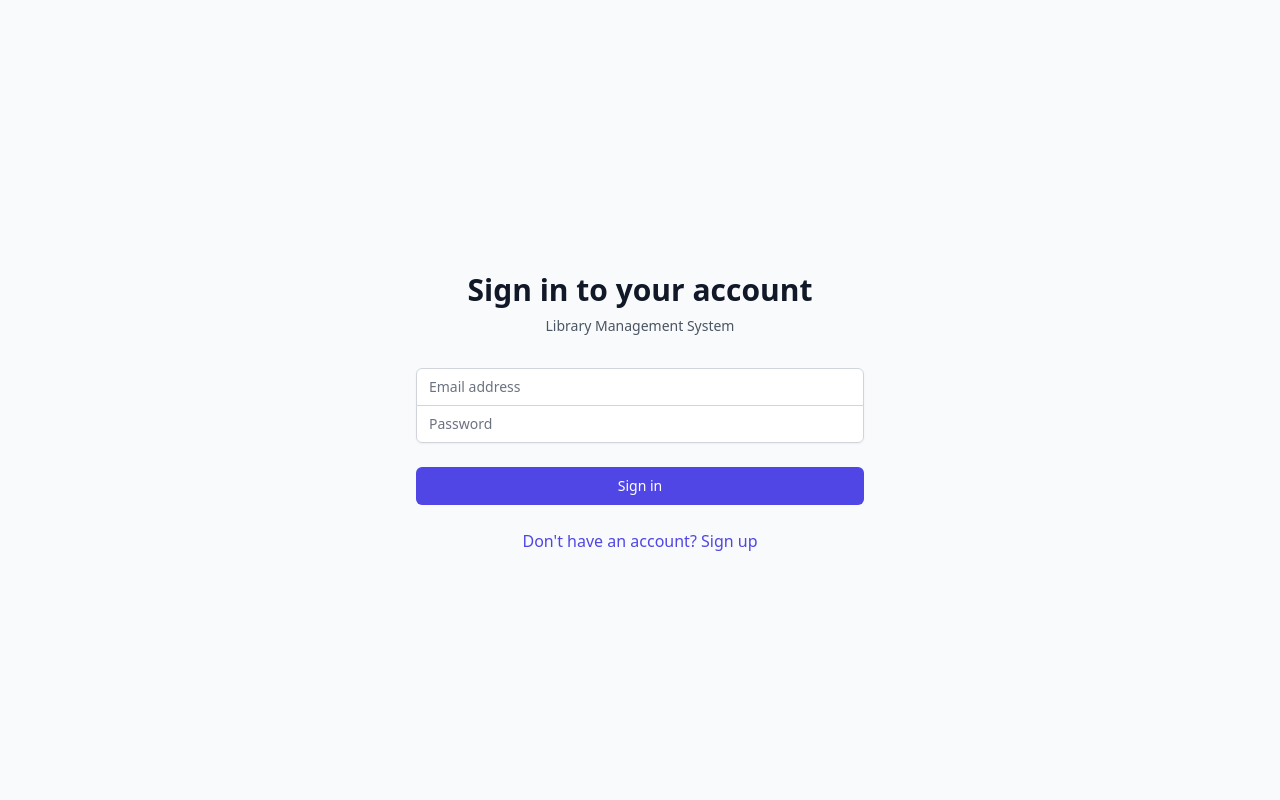
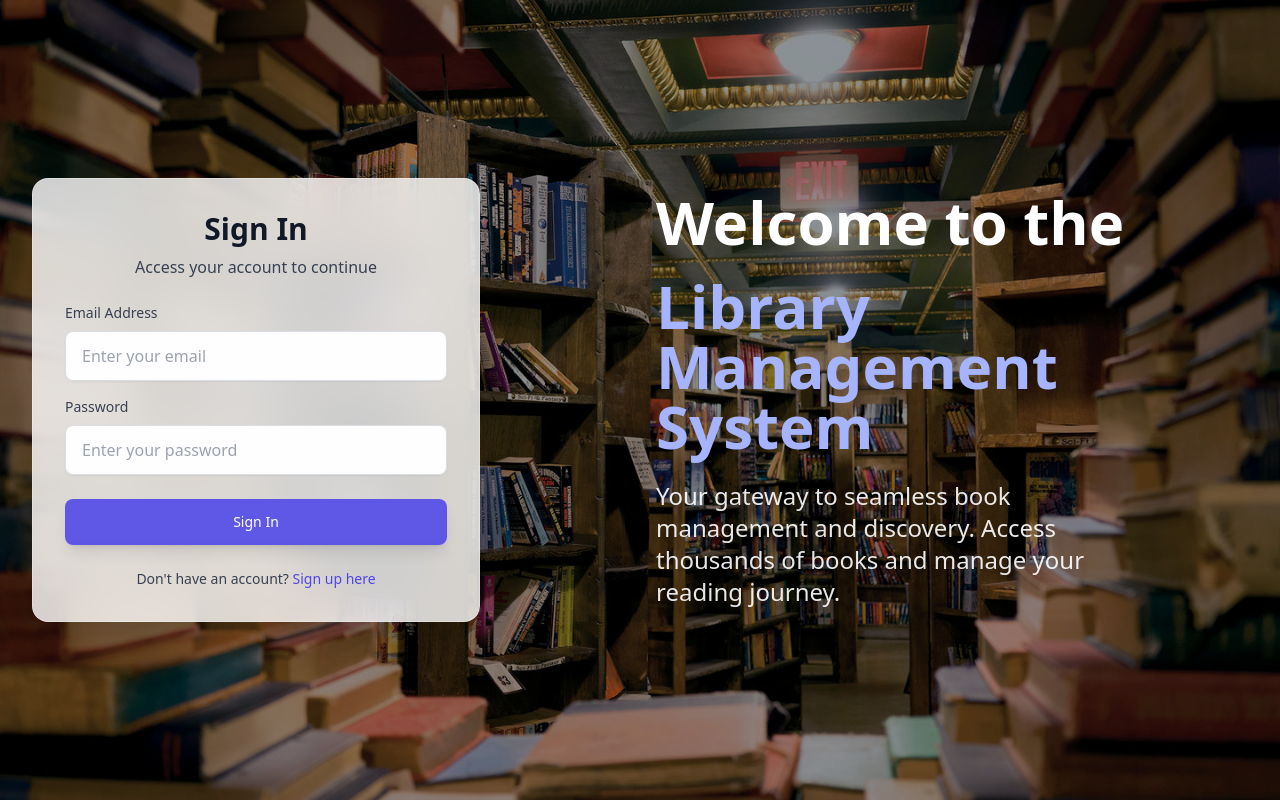
Before and after one commit to imashi2001/LibraryMS_frontend, a Next.js app: page /login in a window 1280 px wide. Built offline with nearby package versions, Linux system fonts and the light colour scheme; no server answers.

Commit message:
add landing page and upadate sign in and sign up forms

```diff
--- a/app/login/page.tsx
+++ b/app/login/page.tsx
@@ -4,25 +4,26 @@ import { useState, useEffect } from 'react';
 import { useRouter } from 'next/navigation';
 import { useAuth } from '@/contexts/AuthContext';
 import Link from 'next/link';
+import Image from 'next/image';
 
 export default function LoginPage() {
   const [email, setEmail] = useState('');
   const [password, setPassword] = useState('');
   const [error, setError] = useState('');
   const [isLoading, setIsLoading] = useState(false);
-  const { login, isAuthenticated, user } = useAuth();
+  const { login, isAuthenticated, user, isLoading: authLoading } = useAuth();
   const router = useRouter();
 
   // Redirect if already authenticated
   useEffect(() => {
-    if (isAuthenticated && user) {
+    if (!authLoading && isAuthenticated && user) {
       if (user.role === 'LIBRARIAN') {
         router.push('/librarian/dashboard');
       } else {
         router.push('/user/dashboard');
       }
     }
-  }, [isAuthenticated, user, router]);
+  }, [isAuthenticated, user, authLoading, router]);
 
   const handleSubmit = async (e: React.FormEvent) => {
     e.preventDefault();
@@ -38,27 +39,65 @@ export default function LoginPage() {
     }
   };
 
+  if (authLoading) {
     return (
-    <div className="min-h-screen flex items-center justify-center bg-gray-50 py-12 px-4 sm:px-6 lg:px-8">
-      <div className="max-w-md w-full space-y-8">
-        <div>
-          <h2 className="mt-6 text-center text-3xl font-extrabold text-gray-900">
-            Sign in to your account
-          </h2>
-          <p className="mt-2 text-center text-sm text-gray-600">
-            Library Management System
+      <div className="min-h-screen flex items-center justify-center bg-gradient-to-br from-indigo-50 to-purple-50">
+        <div className="text-center">
+          <div className="animate-spin rounded-full h-12 w-12 border-b-2 border-indigo-600 mx-auto"></div>
+          <p className="mt-4 text-gray-600">Loading...</p>
+        </div>
+      </div>
+    );
+  }
+
+  if (isAuthenticated) {
+    return null; // Will redirect
+  }
+
+  return (
+    <div className="min-h-screen relative flex items-center justify-center">
+      {/* Full Page Background Image */}
+      <div className="absolute inset-0 z-0">
+        <Image
+          src="/LMB1.jpg"
+          alt="Library Background"
+          fill
+          className="object-cover"
+          priority
+          quality={100}
+        />
+        {/* Overlay for better readability */}
+        <div className="absolute inset-0 bg-black/40"></div>
+      </div>
+
+      {/* Content Container */}
+      <div className="relative z-10 w-full max-w-7xl mx-auto px-4 sm:px-6 lg:px-8">
+        <div className="grid grid-cols-1 lg:grid-cols-2 gap-8 items-center min-h-screen py-12">
+
+          {/* Left Side - Login Form */}
+          <div className="flex justify-center lg:justify-start">
+            <div className="w-full max-w-md">
+              <div className="bg-white/80 backdrop-blur-xl py-8 px-6 sm:px-8 rounded-2xl shadow-2xl border border-white/30">
+                <div className="text-center mb-6">
+                  <h3 className="text-3xl font-bold text-gray-900 mb-2">
+                    Sign In
+                  </h3>
+                  <p className="text-gray-700">
+                    Access your account to continue
                   </p>
                 </div>
-        <form className="mt-8 space-y-6" onSubmit={handleSubmit}>
+
+                <form className="space-y-6" onSubmit={handleSubmit}>
                   {error && (
-            <div className="bg-red-50 border border-red-200 text-red-700 px-4 py-3 rounded">
-              {error}
+                    <div className="bg-red-50/90 border-l-4 border-red-500 text-red-700 px-4 py-3 rounded backdrop-blur-sm">
+                      <p className="text-sm font-medium">{error}</p>
                     </div>
                   )}
-          <div className="rounded-md shadow-sm -space-y-px">
+
+                  <div className="space-y-4">
                     <div>
-              <label htmlFor="email" className="sr-only">
-                Email address
+                      <label htmlFor="email" className="block text-sm font-medium text-gray-700 mb-2">
+                        Email Address
                       </label>
                       <input
                         id="email"
@@ -66,14 +105,15 @@ export default function LoginPage() {
                         type="email"
                         autoComplete="email"
                         required
-                className="appearance-none rounded-none relative block w-full px-3 py-2 border border-gray-300 placeholder-gray-500 text-gray-900 rounded-t-md focus:outline-none focus:ring-indigo-500 focus:border-indigo-500 focus:z-10 sm:text-sm"
-                placeholder="Email address"
+                        className="appearance-none block w-full px-4 py-3 bg-white/90 border border-gray-300/80 rounded-lg placeholder-gray-400 text-gray-900 focus:outline-none focus:ring-2 focus:ring-indigo-500 focus:border-transparent transition shadow-sm backdrop-blur-sm"
+                        placeholder="Enter your email"
                         value={email}
                         onChange={(e) => setEmail(e.target.value)}
                       />
                     </div>
+
                     <div>
-              <label htmlFor="password" className="sr-only">
+                      <label htmlFor="password" className="block text-sm font-medium text-gray-700 mb-2">
                         Password
                       </label>
                       <input
@@ -82,8 +122,8 @@ export default function LoginPage() {
                         type="password"
                         autoComplete="current-password"
                         required
-                className="appearance-none rounded-none relative block w-full px-3 py-2 border border-gray-300 placeholder-gray-500 text-gray-900 rounded-b-md focus:outline-none focus:ring-indigo-500 focus:border-indigo-500 focus:z-10 sm:text-sm"
-                placeholder="Password"
+                        className="appearance-none block w-full px-4 py-3 bg-white/90 border border-gray-300/80 rounded-lg placeholder-gray-400 text-gray-900 focus:outline-none focus:ring-2 focus:ring-indigo-500 focus:border-transparent transition shadow-sm backdrop-blur-sm"
+                        placeholder="Enter your password"
                         value={password}
                         onChange={(e) => setPassword(e.target.value)}
                       />
@@ -94,22 +134,52 @@ export default function LoginPage() {
                     <button
                       type="submit"
                       disabled={isLoading}
-              className="group relative w-full flex justify-center py-2 px-4 border border-transparent text-sm font-medium rounded-md text-white bg-indigo-600 hover:bg-indigo-700 focus:outline-none focus:ring-2 focus:ring-offset-2 focus:ring-indigo-500 disabled:opacity-50 disabled:cursor-not-allowed"
+                      className="w-full flex justify-center py-3 px-4 border border-transparent rounded-lg shadow-lg text-sm font-medium text-white bg-indigo-600/90 hover:bg-indigo-700/90 focus:outline-none focus:ring-2 focus:ring-offset-2 focus:ring-indigo-500 disabled:opacity-50 disabled:cursor-not-allowed transition transform hover:scale-[1.02] active:scale-[0.98] backdrop-blur-sm"
                     >
-              {isLoading ? 'Signing in...' : 'Sign in'}
+                      {isLoading ? (
+                        <span className="flex items-center">
+                          <svg className="animate-spin -ml-1 mr-3 h-5 w-5 text-white" fill="none" viewBox="0 0 24 24">
+                            <circle className="opacity-25" cx="12" cy="12" r="10" stroke="currentColor" strokeWidth="4"></circle>
+                            <path className="opacity-75" fill="currentColor" d="M4 12a8 8 0 018-8V0C5.373 0 0 5.373 0 12h4zm2 5.291A7.962 7.962 0 014 12H0c0 3.042 1.135 5.824 3 7.938l3-2.647z"></path>
+                          </svg>
+                          Signing in...
+                        </span>
+                      ) : (
+                        'Sign In'
+                      )}
                     </button>
                   </div>
 
                   <div className="text-center">
+                    <p className="text-sm text-gray-700">
+                      Don't have an account?{' '}
                       <Link
                         href="/register"
-              className="font-medium text-indigo-600 hover:text-indigo-500"
+                        className="font-medium text-indigo-600 hover:text-indigo-500 transition"
                       >
-              Don't have an account? Sign up
+                        Sign up here
                       </Link>
+                    </p>
                   </div>
                 </form>
               </div>
             </div>
+          </div>
+
+          {/* Right Side - Welcome Message */}
+          <div className="text-white space-y-6">
+            <h1 className="text-5xl md:text-6xl font-bold leading-tight drop-shadow-2xl">
+              Welcome to the
+            </h1>
+            <h2 className="text-5xl md:text-6xl font-bold leading-tight drop-shadow-2xl text-indigo-300">
+              Library Management System
+            </h2>
+            <p className="text-xl md:text-2xl text-white/90 drop-shadow-lg max-w-lg">
+              Your gateway to seamless book management and discovery. Access thousands of books and manage your reading journey.
+            </p>
+          </div>
+        </div>
+      </div>
+    </div>
   );
 }
--- a/app/register/page.tsx
+++ b/app/register/page.tsx
@@ -5,6 +5,7 @@ import { useRouter } from 'next/navigation';
 import { useAuth } from '@/contexts/AuthContext';
 import { Role } from '@/types';
 import Link from 'next/link';
+import Image from 'next/image';
 
 export default function RegisterPage() {
   const [email, setEmail] = useState('');
@@ -13,19 +14,19 @@ export default function RegisterPage() {
   const [role, setRole] = useState<Role>(Role.USER);
   const [error, setError] = useState('');
   const [isLoading, setIsLoading] = useState(false);
-  const { register, isAuthenticated, user } = useAuth();
+  const { register, isAuthenticated, user, isLoading: authLoading } = useAuth();
   const router = useRouter();
 
   // Redirect if already authenticated
   useEffect(() => {
-    if (isAuthenticated && user) {
+    if (!authLoading && isAuthenticated && user) {
       if (user.role === 'LIBRARIAN') {
         router.push('/librarian/dashboard');
       } else {
         router.push('/user/dashboard');
       }
     }
-  }, [isAuthenticated, user, router]);
+  }, [isAuthenticated, user, authLoading, router]);
 
   const handleSubmit = async (e: React.FormEvent) => {
     e.preventDefault();
@@ -41,26 +42,64 @@ export default function RegisterPage() {
     }
   };
 
+  if (authLoading) {
     return (
-    <div className="min-h-screen flex items-center justify-center bg-gray-50 py-12 px-4 sm:px-6 lg:px-8">
-      <div className="max-w-md w-full space-y-8">
-        <div>
-          <h2 className="mt-6 text-center text-3xl font-extrabold text-gray-900">
-            Create your account
-          </h2>
-          <p className="mt-2 text-center text-sm text-gray-600">
-            Library Management System
+      <div className="min-h-screen flex items-center justify-center bg-gradient-to-br from-indigo-50 to-purple-50">
+        <div className="text-center">
+          <div className="animate-spin rounded-full h-12 w-12 border-b-2 border-indigo-600 mx-auto"></div>
+          <p className="mt-4 text-gray-600">Loading...</p>
+        </div>
+      </div>
+    );
+  }
+
+  if (isAuthenticated) {
+    return null; // Will redirect
+  }
+
+  return (
+    <div className="min-h-screen relative flex items-center justify-center">
+      {/* Full Page Background Image */}
+      <div className="absolute inset-0 z-0">
+        <Image
+          src="/LMB1.jpg"
+          alt="Library Background"
+          fill
+          className="object-cover"
+          priority
+          quality={100}
+        />
+        {/* Overlay for better readability */}
+        <div className="absolute inset-0 bg-black/40"></div>
+      </div>
+
+      {/* Content Container */}
+      <div className="relative z-10 w-full max-w-7xl mx-auto px-4 sm:px-6 lg:px-8">
+        <div className="grid grid-cols-1 lg:grid-cols-2 gap-8 items-center min-h-screen py-12">
+
+          {/* Left Side - Sign Up Form */}
+          <div className="flex justify-center lg:justify-start">
+            <div className="w-full max-w-md">
+              <div className="bg-white/80 backdrop-blur-xl py-8 px-6 sm:px-8 rounded-2xl shadow-2xl border border-white/30">
+                <div className="text-center mb-6">
+                  <h3 className="text-3xl font-bold text-gray-900 mb-2">
+                    Create Account
+                  </h3>
+                  <p className="text-gray-700">
+                    Join us to start your reading journey
                   </p>
                 </div>
-        <form className="mt-8 space-y-6" onSubmit={handleSubmit}>
+
+                <form className="space-y-6" onSubmit={handleSubmit}>
                   {error && (
-            <div className="bg-red-50 border border-red-200 text-red-700 px-4 py-3 rounded">
-              {error}
+                    <div className="bg-red-50/90 border-l-4 border-red-500 text-red-700 px-4 py-3 rounded backdrop-blur-sm">
+                      <p className="text-sm font-medium">{error}</p>
                     </div>
                   )}
+
                   <div className="space-y-4">
                     <div>
-              <label htmlFor="name" className="block text-sm font-medium text-gray-700">
+                      <label htmlFor="name" className="block text-sm font-medium text-gray-700 mb-2">
                         Full Name
                       </label>
                       <input
@@ -68,15 +107,16 @@ export default function RegisterPage() {
                         name="name"
                         type="text"
                         required
-                className="mt-1 appearance-none relative block w-full px-3 py-2 border border-gray-300 placeholder-gray-500 text-gray-900 rounded-md focus:outline-none focus:ring-indigo-500 focus:border-indigo-500 sm:text-sm"
+                        className="appearance-none block w-full px-4 py-3 bg-white/90 border border-gray-300/80 rounded-lg placeholder-gray-400 text-gray-900 focus:outline-none focus:ring-2 focus:ring-indigo-500 focus:border-transparent transition shadow-sm backdrop-blur-sm"
                         placeholder="Enter your full name"
                         value={name}
                         onChange={(e) => setName(e.target.value)}
                       />
                     </div>
+
                     <div>
-              <label htmlFor="email" className="block text-sm font-medium text-gray-700">
-                Email address
+                      <label htmlFor="email" className="block text-sm font-medium text-gray-700 mb-2">
+                        Email Address
                       </label>
                       <input
                         id="email"
@@ -84,14 +124,15 @@ export default function RegisterPage() {
                         type="email"
                         autoComplete="email"
                         required
-                className="mt-1 appearance-none relative block w-full px-3 py-2 border border-gray-300 placeholder-gray-500 text-gray-900 rounded-md focus:outline-none focus:ring-indigo-500 focus:border-indigo-500 sm:text-sm"
-                placeholder="Email address"
+                        className="appearance-none block w-full px-4 py-3 bg-white/90 border border-gray-300/80 rounded-lg placeholder-gray-400 text-gray-900 focus:outline-none focus:ring-2 focus:ring-indigo-500 focus:border-transparent transition shadow-sm backdrop-blur-sm"
+                        placeholder="Enter your email"
                         value={email}
                         onChange={(e) => setEmail(e.target.value)}
                       />
                     </div>
+
                     <div>
-              <label htmlFor="password" className="block text-sm font-medium text-gray-700">
+                      <label htmlFor="password" className="block text-sm font-medium text-gray-700 mb-2">
                         Password
                       </label>
                       <input
@@ -100,20 +141,21 @@ export default function RegisterPage() {
                         type="password"
                         autoComplete="new-password"
                         required
-                className="mt-1 appearance-none relative block w-full px-3 py-2 border border-gray-300 placeholder-gray-500 text-gray-900 rounded-md focus:outline-none focus:ring-indigo-500 focus:border-indigo-500 sm:text-sm"
-                placeholder="Password"
+                        className="appearance-none block w-full px-4 py-3 bg-white/90 border border-gray-300/80 rounded-lg placeholder-gray-400 text-gray-900 focus:outline-none focus:ring-2 focus:ring-indigo-500 focus:border-transparent transition shadow-sm backdrop-blur-sm"
+                        placeholder="Enter your password"
                         value={password}
                         onChange={(e) => setPassword(e.target.value)}
                       />
                     </div>
+
                     <div>
-              <label htmlFor="role" className="block text-sm font-medium text-gray-700">
+                      <label htmlFor="role" className="block text-sm font-medium text-gray-700 mb-2">
                         Account Type
                       </label>
                       <select
                         id="role"
                         name="role"
-                className="mt-1 block w-full px-3 py-2 border border-gray-300 bg-white rounded-md shadow-sm focus:outline-none focus:ring-indigo-500 focus:border-indigo-500 sm:text-sm"
+                        className="appearance-none block w-full px-4 py-3 bg-white/90 border border-gray-300/80 rounded-lg text-gray-900 focus:outline-none focus:ring-2 focus:ring-indigo-500 focus:border-transparent transition shadow-sm backdrop-blur-sm"
                         value={role}
                         onChange={(e) => setRole(e.target.value as Role)}
                       >
@@ -127,22 +169,52 @@ export default function RegisterPage() {
                     <button
                       type="submit"
                       disabled={isLoading}
-              className="group relative w-full flex justify-center py-2 px-4 border border-transparent text-sm font-medium rounded-md text-white bg-indigo-600 hover:bg-indigo-700 focus:outline-none focus:ring-2 focus:ring-offset-2 focus:ring-indigo-500 disabled:opacity-50 disabled:cursor-not-allowed"
+                      className="w-full flex justify-center py-3 px-4 border border-transparent rounded-lg shadow-lg text-sm font-medium text-white bg-indigo-600/90 hover:bg-indigo-700/90 focus:outline-none focus:ring-2 focus:ring-offset-2 focus:ring-indigo-500 disabled:opacity-50 disabled:cursor-not-allowed transition transform hover:scale-[1.02] active:scale-[0.98] backdrop-blur-sm"
                     >
-              {isLoading ? 'Creating account...' : 'Sign up'}
+                      {isLoading ? (
+                        <span className="flex items-center">
+                          <svg className="animate-spin -ml-1 mr-3 h-5 w-5 text-white" fill="none" viewBox="0 0 24 24">
+                            <circle className="opacity-25" cx="12" cy="12" r="10" stroke="currentColor" strokeWidth="4"></circle>
+                            <path className="opacity-75" fill="currentColor" d="M4 12a8 8 0 018-8V0C5.373 0 0 5.373 0 12h4zm2 5.291A7.962 7.962 0 014 12H0c0 3.042 1.135 5.824 3 7.938l3-2.647z"></path>
+                          </svg>
+                          Creating account...
+                        </span>
+                      ) : (
+                        'Sign Up'
+                      )}
                     </button>
                   </div>
 
                   <div className="text-center">
+                    <p className="text-sm text-gray-700">
+                      Already have an account?{' '}
                       <Link
                         href="/login"
-              className="font-medium text-indigo-600 hover:text-indigo-500"
+                        className="font-medium text-indigo-600 hover:text-indigo-500 transition"
                       >
-              Already have an account? Sign in
+                        Sign in here
                       </Link>
+                    </p>
                   </div>
                 </form>
               </div>
             </div>
+          </div>
+
+          {/* Right Side - Welcome Message */}
+          <div className="text-white space-y-6">
+            <h1 className="text-5xl md:text-6xl font-bold leading-tight drop-shadow-2xl">
+              Welcome to the
+            </h1>
+            <h2 className="text-5xl md:text-6xl font-bold leading-tight drop-shadow-2xl text-indigo-300">
+              Library Management System
+            </h2>
+            <p className="text-xl md:text-2xl text-white/90 drop-shadow-lg max-w-lg">
+              Your gateway to seamless book management and discovery. Access thousands of books and manage your reading journey.
+            </p>
+          </div>
+        </div>
+      </div>
+    </div>
   );
 }
```
Also changed, not shown: public/LMB1.jpg (added). Lines whose indentation alone changed are shown as unchanged.
